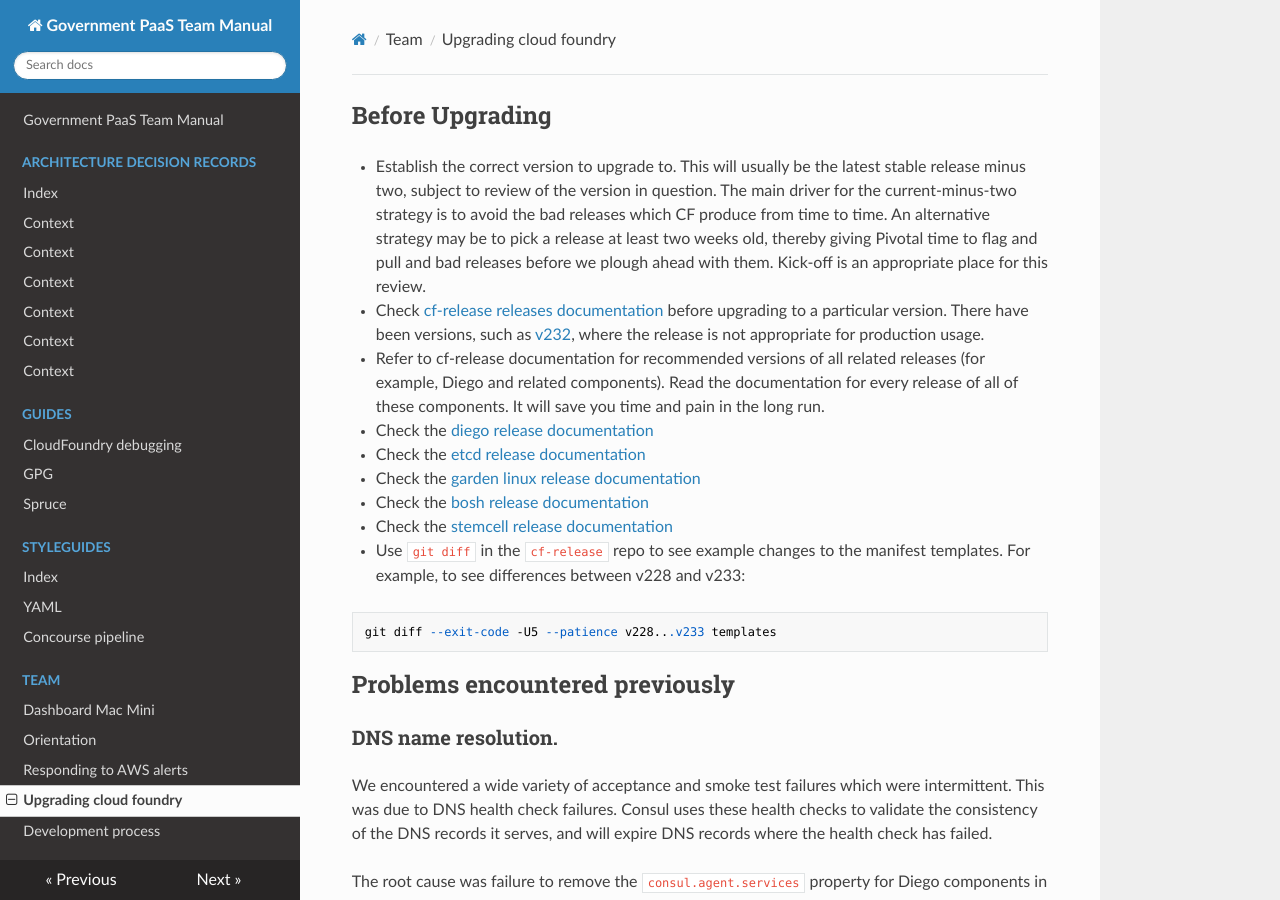
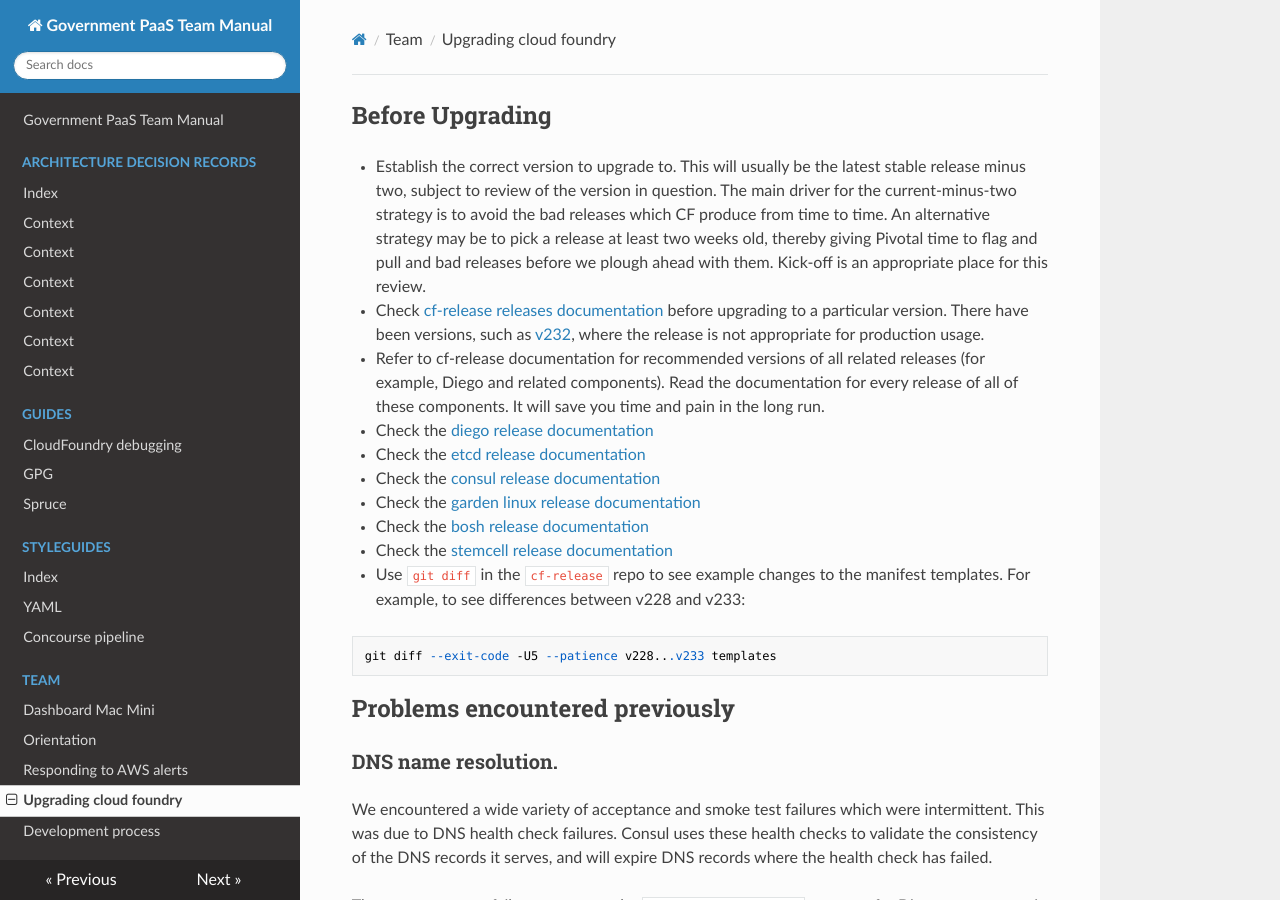
Before and after one commit to alphagov/paas-team-manual, an MkDocs documentation site: the page built from docs/team/upgrading_cloud_foundry.md, in a window 1280 px wide and 900 px high. Built offline with MkDocs 1.6.1, drawn with Linux system fonts in a browser that asks for light colours; nearby versions of some CDN libraries.

Commit message:
Updated links to go directly to releases pages on github so it is quicker to review releases.

````diff
--- a/docs/team/upgrading_cloud_foundry.md
+++ b/docs/team/upgrading_cloud_foundry.md
@@ -2,10 +2,11 @@
 * Establish the correct version to upgrade to. This will usually be the latest stable release minus two, subject to review of the version in question. The main driver for the current-minus-two strategy is to avoid the bad releases which CF produce from time to time. An alternative strategy may be to pick a release at least two weeks old, thereby giving Pivotal time to flag and pull and bad releases before we plough ahead with them. Kick-off is an appropriate place for this review.
 * Check [cf-release releases documentation](https://github.com/cloudfoundry/cf-release/releases) before upgrading to a particular version. There have been versions, such as [v232](https://github.com/cloudfoundry/cf-release/releases/tag/v232), where the release is not appropriate for production usage.
 * Refer to cf-release documentation for recommended versions of all related releases (for example, Diego and related components). Read the documentation for every release of all of these components. It will save you time and pain in the long run.
-* Check the [diego release documentation](https://github.com/cloudfoundry-incubator/diego-release)
+* Check the [diego release documentation](https://github.com/cloudfoundry-incubator/diego-release/releases)
 * Check the [etcd release documentation](https://github.com/cloudfoundry-incubator/etcd-release/releases)
+* Check the [consul release documentation](https://github.com/cloudfoundry-incubator/consul-release/releases)
 * Check the [garden linux release documentation](https://github.com/cloudfoundry-incubator/garden-linux-release/releases)
-* Check the [bosh release documentation](https://bosh.io/releases/github.com/cloudfoundry/bosh?all=1)
+* Check the [bosh release documentation](https://github.com/cloudfoundry/bosh/releases)
 * Check the [stemcell release documentation](http://bosh.cloudfoundry.org/stemcells/)
 * Use `git diff` in the `cf-release` repo to see example changes to the manifest templates. For example, to see differences between v228 and v233:
 ```
````
